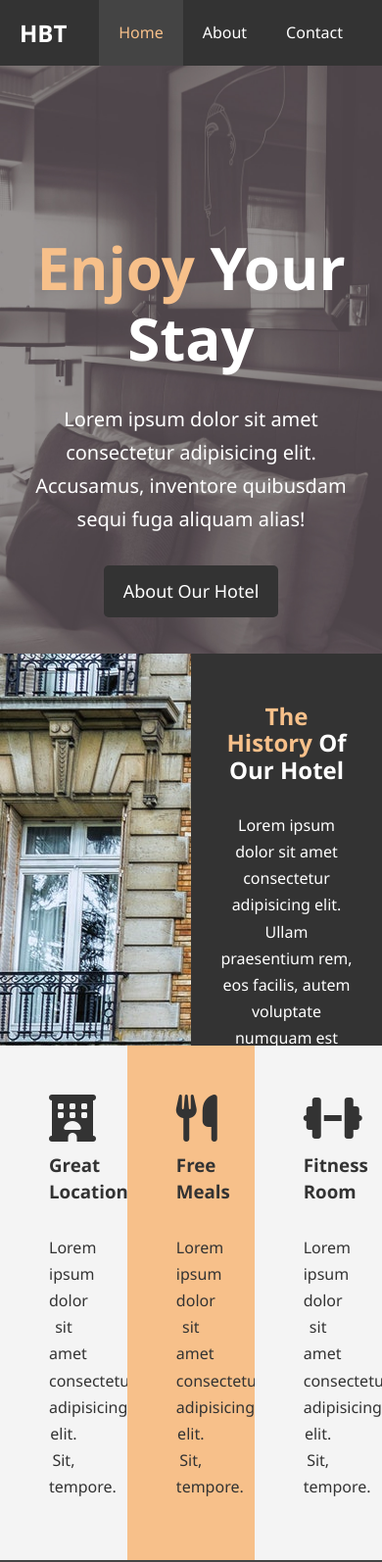
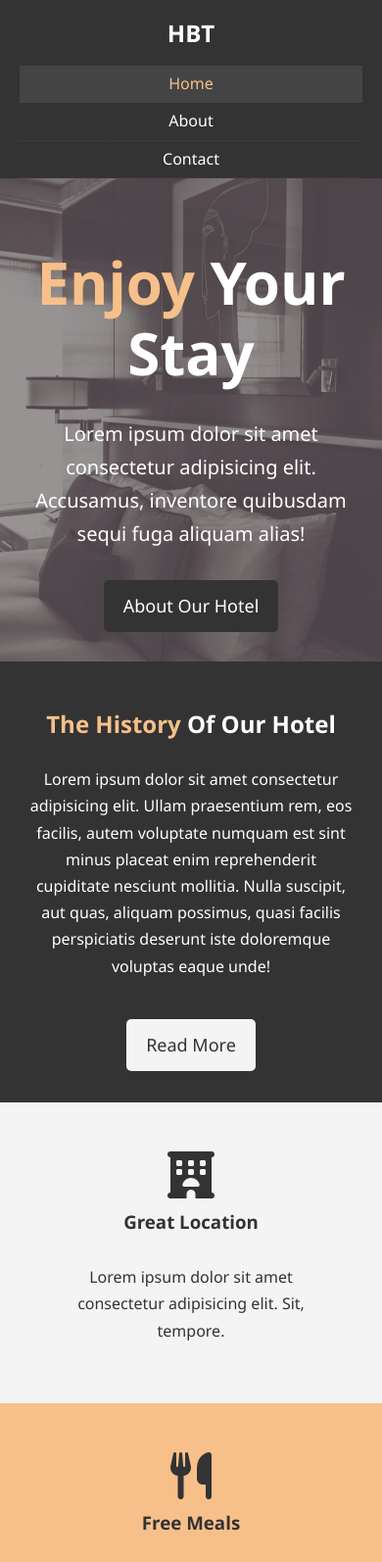
Before and after one commit to Idanref/pure-hotel-website, a plain HTML site: page index.html in a window 390 px wide. Shown: the top 1594 px of the page at 98% size. Drawn offline with Linux system fonts and the light colour scheme.

Commit message:
responsiveness

```diff
--- a/about.html
+++ b/about.html
@@ -7,6 +7,7 @@
     <meta name="description" content="Welcome to the most extraordinary hotel in Boston Massachuessets" />
     <meta name="keywords" content="hotel, boston hotel, new england hotel" />
     <link rel="stylesheet" href="./css/style.css" />
+    <link rel="stylesheet" media="screen and (max-width: 768px)" href="./css/mobile.css" />
     <title>Hotel BT | About</title>
   </head>
   <body>
--- /dev/null
+++ b/css/mobile.css
@@ -0,0 +1,65 @@
+#navbar .logo {
+  float: none;
+  text-align: center;
+}
+
+#navbar ul,
+#navbar ul li {
+  float: none;
+}
+
+#navbar ul li a {
+  padding: 5px;
+  border-bottom: #444 dotted 1px;
+}
+
+/* Showcase */
+
+#showcase {
+  height: 100%;
+}
+
+#showcase .showcase-content {
+  padding-top: 70px;
+  padding-bottom: 30px;
+}
+
+/* Home Info */
+
+#home-info .info-img {
+  display: none;
+}
+
+#home-info .info-content {
+  float: none;
+  width: 100%;
+}
+
+/* Boxes */
+
+.box {
+  float: none;
+  width: 100%;
+}
+
+/* About */
+
+#about-info .info-right,
+#about-info .info-left {
+  float: none;
+  width: 100%;
+}
+
+#about-info .info-right {
+  margin-top: 30px;
+}
+
+.l-heading {
+  text-align: center;
+}
+
+/* Contact */
+
+#contact-info .box {
+  border-bottom: #444 dotted 1px;
+}
--- a/css/style.css
+++ b/css/style.css
@@ -88,6 +88,7 @@ p {
 
 .l-heading {
   font-size: 40px;
+  line-height: 1.2;
 }
 
 /* Padding */
@@ -116,7 +117,7 @@ p {
   color: #fff;
 }
 
-#navbar h1 {
+#navbar .logo {
   float: left;
   padding-top: 20px;
 }
@@ -168,7 +169,7 @@ p {
 /* Home Info */
 
 #home-info {
-  height: 400px;
+  height: 450px;
 }
 
 #home-info .info-img {
@@ -227,7 +228,7 @@ p {
 
 /* Testimonials */
 #testimonials {
-  height: 600px;
+  height: 100%;
   background: url('../img/test-bg.jpg') no-repeat center center/cover;
   padding-top: 100px;
 }
--- a/index.html
+++ b/index.html
@@ -7,6 +7,7 @@
     <meta name="description" content="Welcome to the most extraordinary hotel in Boston Massachuessets" />
     <meta name="keywords" content="hotel, boston hotel, new england hotel" />
     <link rel="stylesheet" href="./css/style.css" />
+    <link rel="stylesheet" media="screen and (max-width: 768px)" href="./css/mobile.css" />
     <title>Hotel BT | Welcome</title>
     <script src="https://kit.fontawesome.com/20824ea60f.js" crossorigin="anonymous"></script>
   </head>
```
Also changed, not shown: contact.html (+1 -0 lines).
